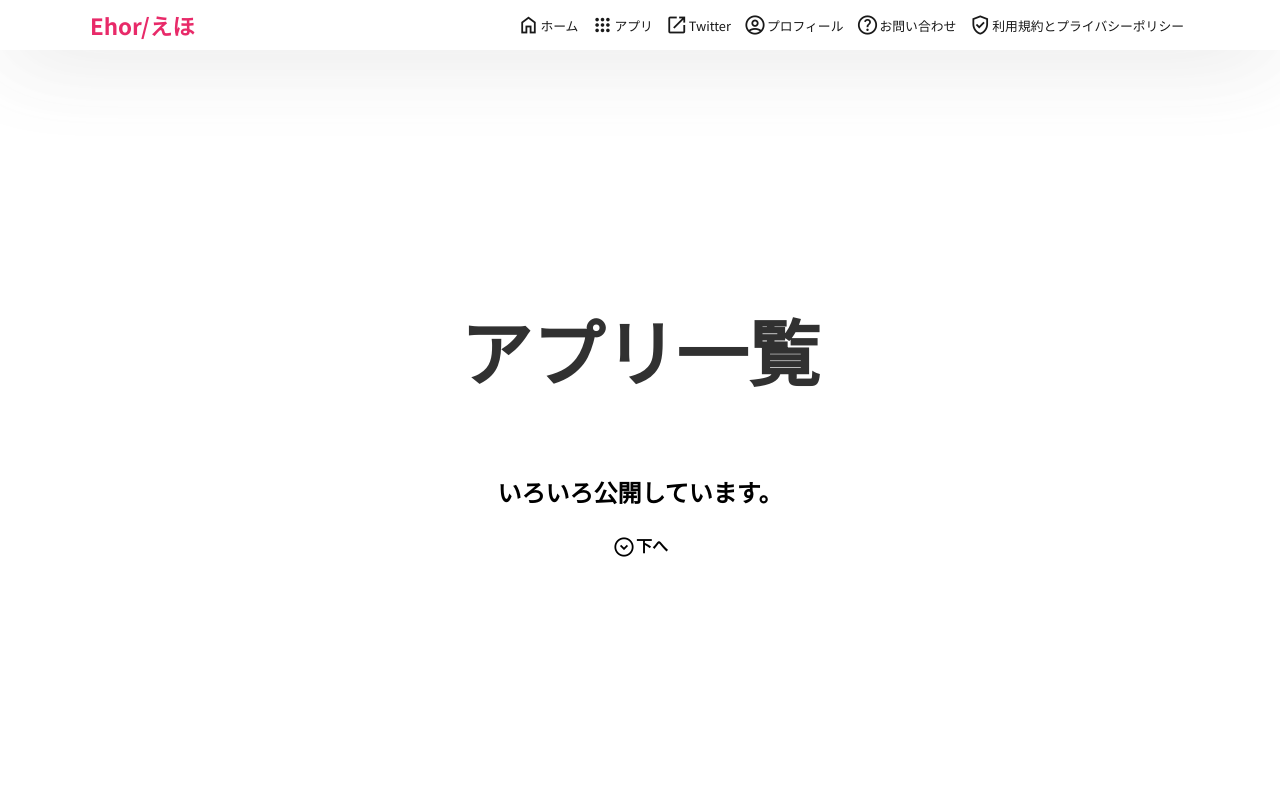
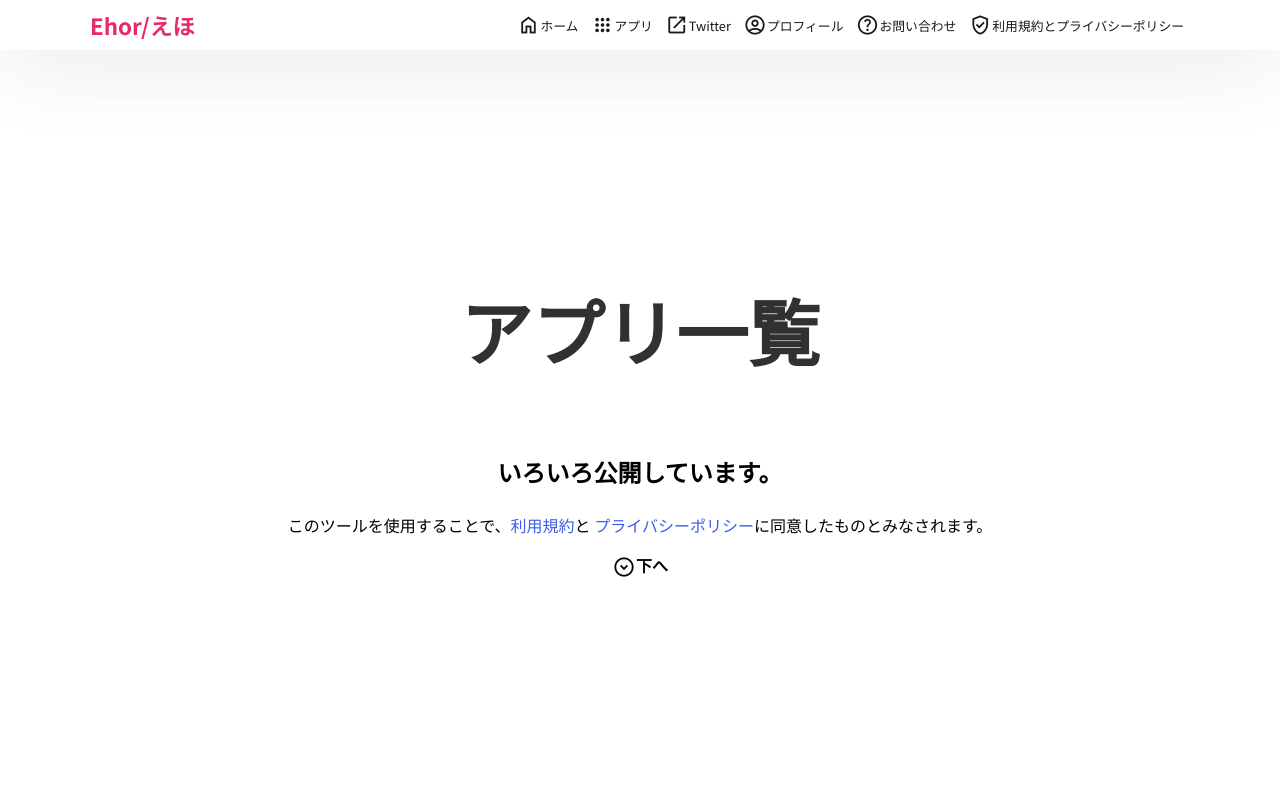
Before and after one commit to Ehor-developer/ehor, a plain HTML site: page app.html in a window 1280 px wide. Shown: the top 800 px of the page. Drawn offline with nearby package versions, Linux system fonts and the light colour scheme.

Commit message:
Update app.html

```diff
--- a/app.html
+++ b/app.html
@@ -51,6 +51,8 @@
                 class="bold">アプリ一覧</p>
             <p style="font-size: 3vh;  animation: bg 2.6s cubic-bezier(0.22, 1, 0.36, 1) forwards;" class="bold">
                 いろいろ公開しています。</p>
+            <p style="margin-top: 1em;">このツールを使用することで、</b><a href="https://ehor.work/user-policy.html#user-policy">利用規約</a>と
+            <a href="https://ehor.work/user-policy.html#privacy-policy">プライバシーポリシー</a>に同意したものとみなされます。</p>
             <p style="font-size: 2vh; animation: bg 2.6s cubic-bezier(0.22, 1, 0.36, 1) forwards;" class="bold">
                 <span class="material-symbols-outlined">
                     expand_circle_down
```
